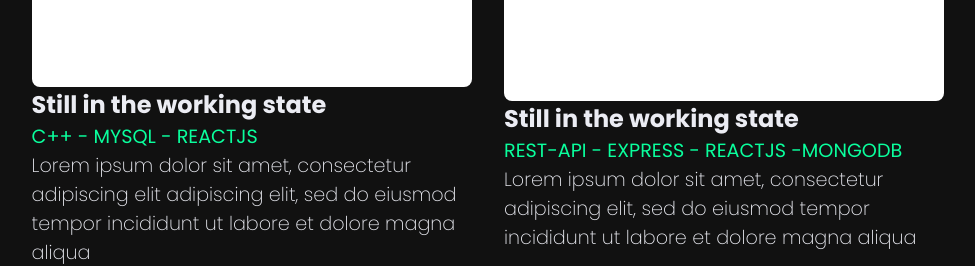
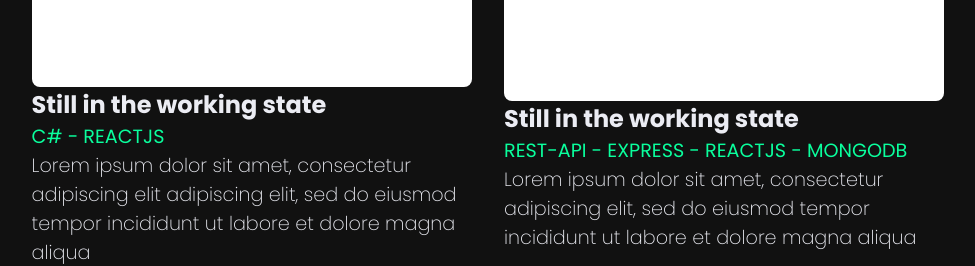
Before and after one commit to aynpat/portfolio, a React (Vite) app: page / in a window 1280 px wide. Shown: the part 2640-2906 px from the top of the page, without its empty margins (182-1157 px from the left). Built offline with nearby package versions, Linux system fonts and the light colour scheme.

Commit message:
changed project content

```diff
--- a/src/content.ts
+++ b/src/content.ts
@@ -22,8 +22,8 @@
         contentId:  2,
         image: 'project-image2.jpeg',
         title: 'Still in the working state',
-        websiteLink :'https://aynpat.github.io/TinDog-Website/',
-        githubLink :'https://github.com/aynpat/TinDog-Website.git',
+        websiteLink :'#/',
+        githubLink :'#',
         technology:'REACTJS - EXPRESS - TYPESCRIPT - NODEJS - REDUX TOOLKIT',
         info: 'Lorem ipsum dolor sit amet, consectetur adipiscing elit, sed do eiusmod tempor incididunt  sed do eiusmod tempor incididunt consectetur adipiscing elit  .'
     },
@@ -31,9 +31,9 @@
         contentId:  3,
         image: 'example-project.jpg',
         title: 'Still in the working state',
-        websiteLink :'https://aynpat.github.io/TinDog-Website/',
-        githubLink :'https://github.com/aynpat/TinDog-Website.git',
-        technology:'C++ - MYSQL - REACTJS',
+        websiteLink :'#',
+        githubLink :'#',
+        technology:'C# - REACTJS',
         info: 'Lorem ipsum dolor sit amet, consectetur adipiscing elit adipiscing elit, sed do eiusmod tempor incididunt ut labore et dolore magna aliqua'
     }
     ,
@@ -41,9 +41,9 @@
         contentId:  4,
         image: 'example-project.jpg',
         title: 'Still in the working state',
-        websiteLink :'https://aynpat.github.io/TinDog-Website/',
-        githubLink :'https://github.com/aynpat/TinDog-Website.git',
-        technology:'REST-API - EXPRESS - REACTJS -MONGODB',
+        websiteLink :'#',
+        githubLink :'#',
+        technology:'REST-API - EXPRESS - REACTJS - MONGODB',
         info: 'Lorem ipsum dolor sit amet, consectetur adipiscing elit, sed do eiusmod tempor incididunt ut labore et dolore magna aliqua'
     }
 ]
```
